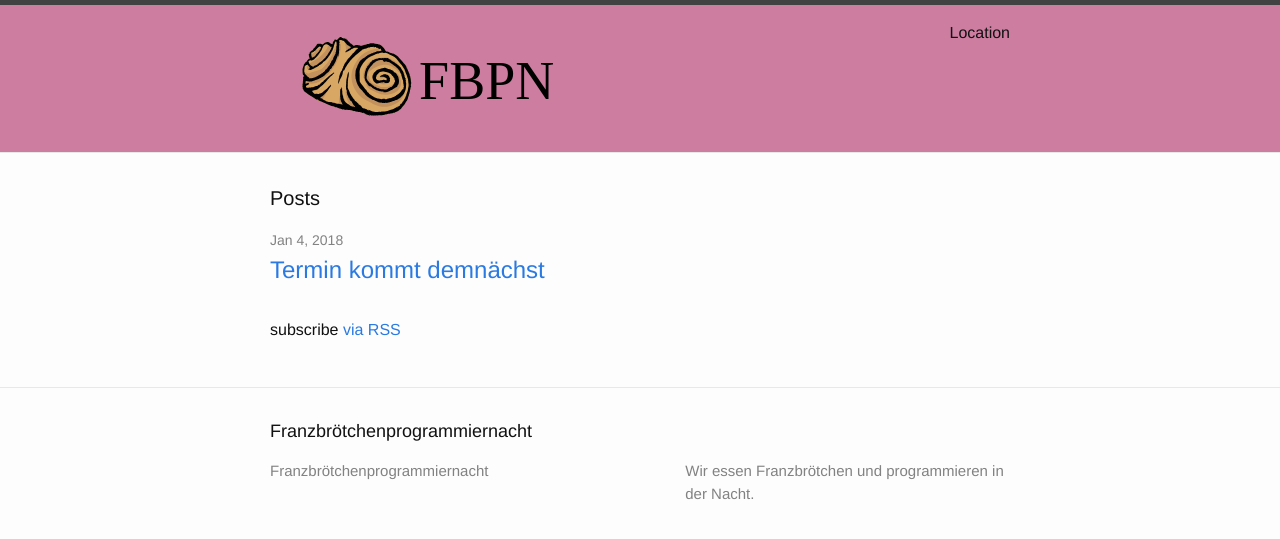
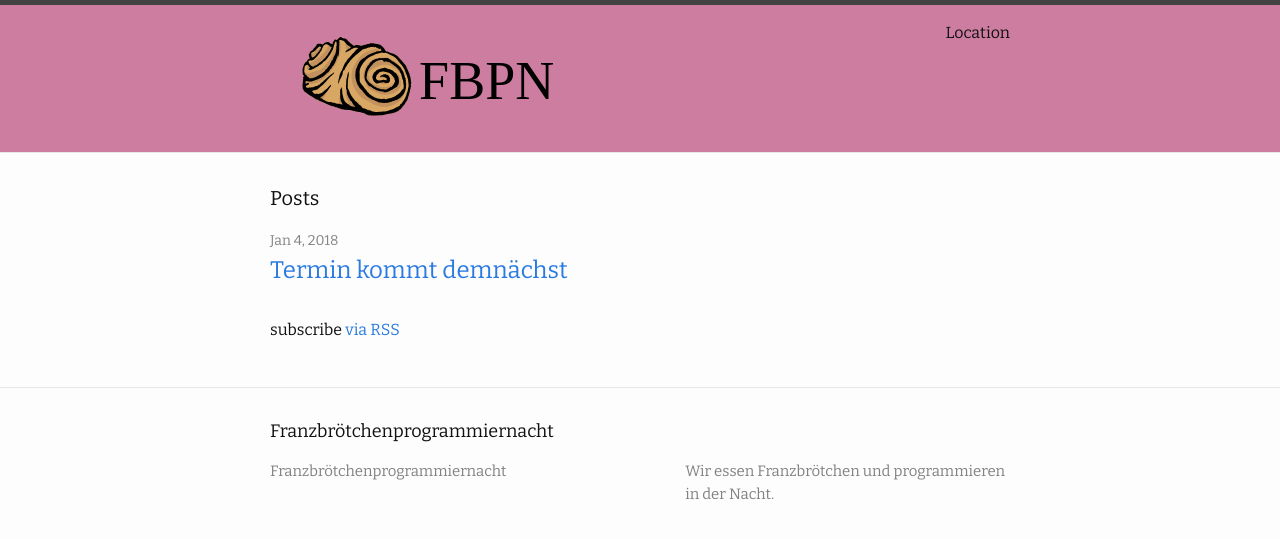
Before and after one commit to fbpn/fbpn.github.io, a Jekyll site: the page built from index.html, in a window 1280 px wide. Shown: the top 539 px of the page. Built offline with Jekyll 4.4.1, drawn with Linux system fonts in a browser that asks for light colours.

Commit message:
switch font to bitter

```diff
--- a/_includes/head.html
+++ b/_includes/head.html
@@ -9,4 +9,5 @@
   <link rel="stylesheet" href="{{ "/css/main.css" | prepend: site.baseurl }}">
   <link rel="canonical" href="{{ page.url | replace:'index.html','' | prepend: site.baseurl | prepend: site.url }}">
   <link rel="alternate" type="application/rss+xml" title="{{ site.title }}" href="{{ "/feed.xml" | prepend: site.baseurl | prepend: site.url }}">
+  <link href="https://fonts.googleapis.com/css?family=Bitter" rel="stylesheet">
 </head>
--- a/css/main.scss
+++ b/css/main.scss
@@ -6,7 +6,7 @@
 
 
 // Our variables
-$base-font-family: "Helvetica Neue", Helvetica, Arial, sans-serif;
+$base-font-family: "Bitter", "Helvetica Neue", Helvetica, Arial, sans-serif;
 $base-font-size:   16px;
 $base-font-weight: 400;
 $small-font-size:  $base-font-size * 0.875;
```
